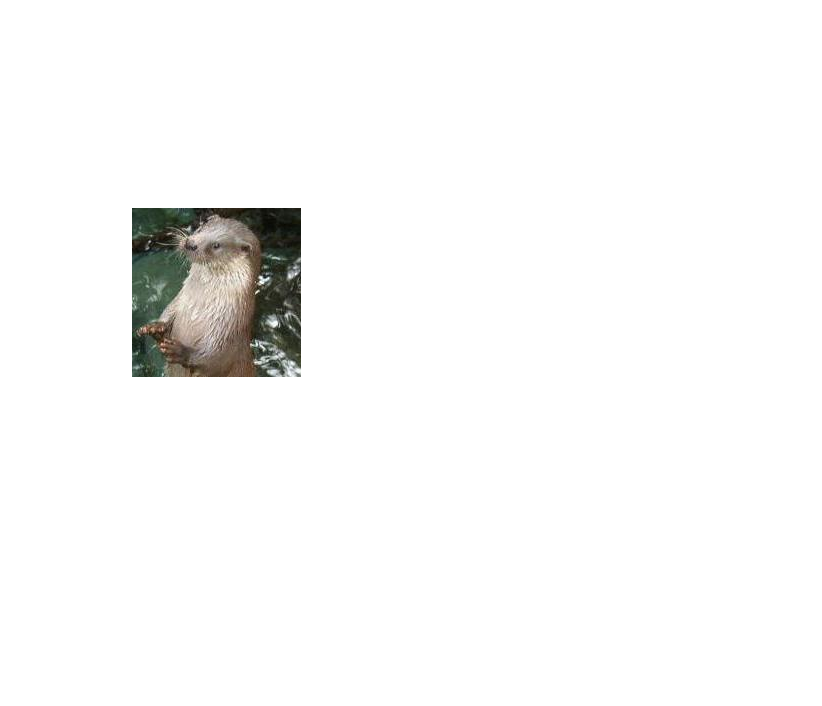
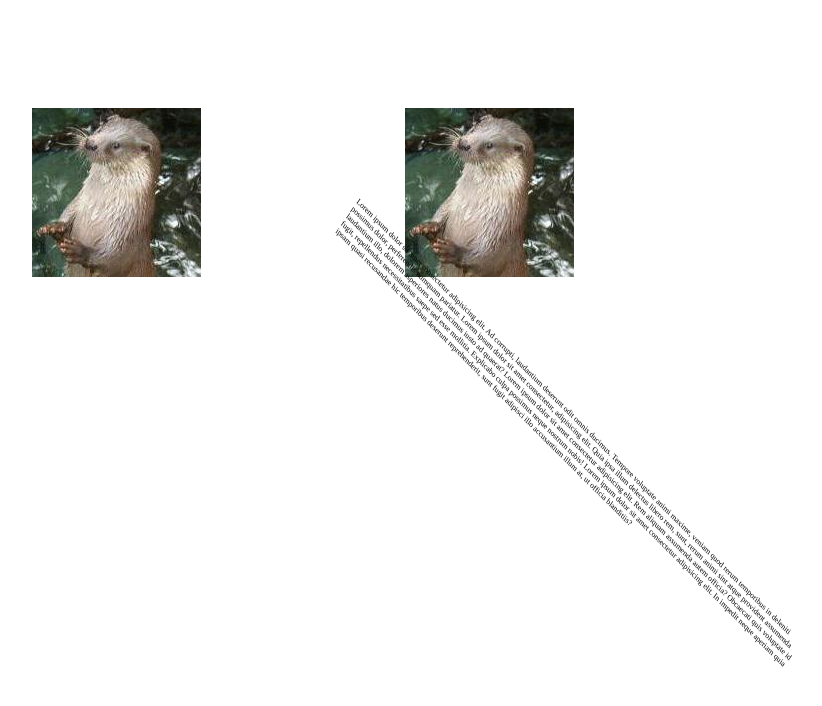
Before and after one commit to NicolasCayez/cours-html-css, a plain HTML site: page index.html in a window 1280 px wide. Shown: the whole page, without its empty margins (76-898 px from the left). Drawn offline with Linux system fonts and the light colour scheme.

Commit message:
exo fait

```diff
--- a/index.html
+++ b/index.html
@@ -8,7 +8,11 @@
     <title>Cours html css</title>
 </head>
 <body>
-    <img src="Loutre.jpg" alt="" srcset="">
+    <img class="loutre1" src="Loutre.jpg" alt="" srcset="">
+
+    <img class="loutre2" src="Loutre.jpg" alt="" srcset="">
+
+    <p class="paragraphe1">Lorem ipsum dolor sit amet consectetur adipisicing elit. Ad corrupti, laudantium deserunt odit omnis ducimus. Tempore voluptate animi maxime, veniam quod rerum temporibus in deleniti possimus dolor, perferendis numquam pariatur. Lorem ipsum dolor sit amet consectetur, adipisicing elit. Quia ipsa illum delectus libero rem, sunt, rerum animi sint atque provident assumenda laudantium illo, dolorem asperiores natus ducimus iusto ad quaerat? Lorem ipsum dolor sit amet consectetur adipisicing elit. Rem aliquam assumenda autem officia? Obcaecati quis voluptate id fugit, repellendus necessitatibus saepe sed esse mollitia. Explicabo culpa possimus neque nostrum nobis! Lorem ipsum dolor sit amet consectetur adipisicing elit. In impedit neque aperiam quia ipsam quasi recusandae hic temporibus deserunt reprehenderit, sunt fugit adipisci illo accusantium illum at, ut officia blanditiis?</p>
 
 </body>
 </html>
--- a/style.css
+++ b/style.css
@@ -1,13 +1,25 @@
 img{
-    margin: 200px;
+    margin: 100px;
 }
 
 
-img:hover{
+.loutre1:hover{
     transform: scale(2)
 }
 
-img:active{
+.loutre1:active{
     transform: rotate(180deg);
     /* 180deg ou 0.5turn */
 }
+
+.loutre2:hover{
+    transform: skewX(40deg);
+}
+
+.loutre2:active{
+    transform: translateX(200px);
+}
+
+.paragraphe1{
+    transform: scale(50%) translateX(20px) rotate(35deg) skewY(10deg);
+}
```
